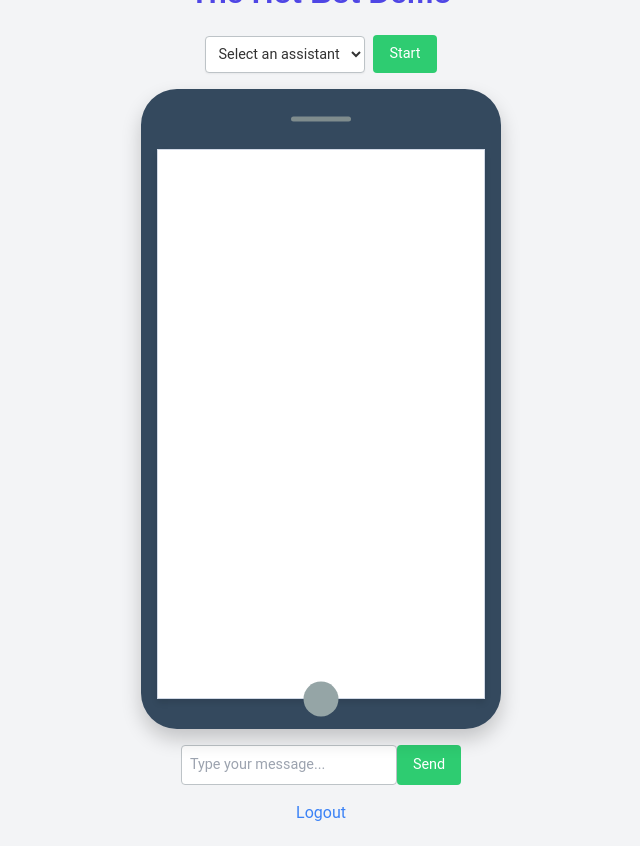
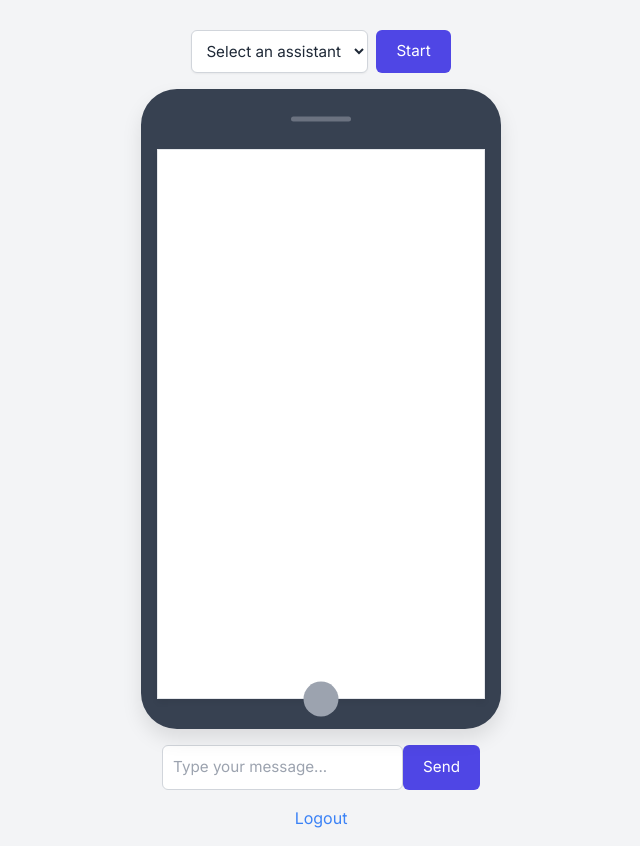
Before and after one commit to thehotbot/RoyaTest, a Flask app: template templates/index.html in a window 1280 px wide. Shown: the whole page, without its empty margins (319-959 px from the left). Before the commit the page ends 821 px from the top, so only its background shows below. Run offline with Flask 3, Linux system fonts and the light colour scheme; the template is opened without the code that fills it, so the values that code supplies are empty; parts of the project's set-up code (start-up, migrations or seed data) failed here and were passed over.

Commit message:
Agent query: Can you verify if the new color scheme and Inter font are correctly applied to the login page? Please check the overall appearance, including the text, button, and input field. Is the 'Sign In' button visible now?

```diff
--- a/static/css/output.css
+++ b/static/css/output.css
@@ -698,14 +698,14 @@ video {
   border-color: rgb(209 213 219 / var(--tw-border-opacity));
 }
 
-.bg-blue-500 {
-  --tw-bg-opacity: 1;
-  background-color: rgb(59 130 246 / var(--tw-bg-opacity));
-}
-
 .bg-gray-100 {
   --tw-bg-opacity: 1;
   background-color: rgb(243 244 246 / var(--tw-bg-opacity));
+}
+
+.bg-indigo-600 {
+  --tw-bg-opacity: 1;
+  background-color: rgb(79 70 229 / var(--tw-bg-opacity));
 }
 
 .bg-white {
@@ -766,6 +766,10 @@ video {
 
 .font-bold {
   font-weight: 700;
+}
+
+.font-medium {
+  font-weight: 500;
 }
 
 .leading-tight {
@@ -830,9 +834,9 @@ video {
 /* Custom styles */
 
 body {
-  font-family: 'Roboto', Arial, sans-serif;
-  background-color: #f0f4f8;
-  color: #333;
+  font-family: 'Inter', 'Segoe UI', Tahoma, Geneva, Verdana, sans-serif;
+  background-color: #f3f4f6;
+  color: #1f2937;
 }
 
 #chat-container {
@@ -840,9 +844,9 @@ body {
   display: flex;
   flex-direction: column;
   padding: 10px;
-  border: 1px solid #d1d9e6;
+  border: 1px solid #e5e7eb;
   background-color: #ffffff;
-  box-shadow: 0 4px 6px rgba(0, 0, 0, 0.1);
+  box-shadow: 0 4px 6px rgba(0, 0, 0, 0.05);
 }
 
 .message {
@@ -852,59 +856,59 @@ body {
   border-radius: 18px;
   word-wrap: break-word;
   font-size: 0.95rem;
-  line-height: 1.4;
+  line-height: 1.5;
 }
 
 .user-message {
   align-self: flex-end;
-  background-color: #3498db;
+  background-color: #4f46e5;
   color: white;
   margin-left: auto;
 }
 
 .assistant-message {
   align-self: flex-start;
-  background-color: #ecf0f1;
-  color: #2c3e50;
+  background-color: #f3f4f6;
+  color: #1f2937;
   margin-right: auto;
 }
 
 .assistant-message a {
-  color: #2980b9;
+  color: #4f46e5;
   text-decoration: underline;
 }
 
 .system-message {
   align-self: center;
-  background-color: #f1c40f;
-  color: #34495e;
+  background-color: #fde68a;
+  color: #92400e;
   font-style: italic;
 }
 
 #assistant-select, #message-input {
-  border: 1px solid #bdc3c7;
-  border-radius: 4px;
-  padding: 8px;
-  font-size: 0.9rem;
+  border: 1px solid #d1d5db;
+  border-radius: 6px;
+  padding: 10px;
+  font-size: 0.95rem;
 }
 
 #start-button, #send-button {
-  background-color: #2ecc71;
+  background-color: #4f46e5;
   color: white;
   transition: background-color 0.3s ease;
   border: none;
-  border-radius: 4px;
-  padding: 8px 16px;
-  font-size: 0.9rem;
+  border-radius: 6px;
+  padding: 10px 20px;
+  font-size: 0.95rem;
   cursor: pointer;
 }
 
 #start-button:hover, #send-button:hover {
-  background-color: #27ae60;
+  background-color: #4338ca;
 }
 
 #start-button:disabled {
-  background-color: #95a5a6;
+  background-color: #9ca3af;
   cursor: not-allowed;
 }
 
@@ -913,12 +917,12 @@ body {
   width: 360px;
   height: 640px;
   margin: auto;
-  border: 16px #34495e solid;
+  border: 16px #374151 solid;
   border-top-width: 60px;
   border-bottom-width: 60px;
   border-radius: 36px;
   background-color: white;
-  box-shadow: 0 10px 20px rgba(0, 0, 0, 0.2);
+  box-shadow: 0 10px 20px rgba(0, 0, 0, 0.1);
 }
 
 .smartphone-frame:before {
@@ -930,7 +934,7 @@ body {
   top: -30px;
   left: 50%;
   transform: translate(-50%, -50%);
-  background: #7f8c8d;
+  background: #6b7280;
   border-radius: 10px;
 }
 
@@ -943,28 +947,29 @@ body {
   left: 50%;
   bottom: -65px;
   transform: translate(-50%, -50%);
-  background: #95a5a6;
+  background: #9ca3af;
   border-radius: 50%;
 }
 
 h1 {
-  font-family: 'Montserrat', sans-serif;
-  color: #2c3e50;
+  font-family: 'Inter', 'Segoe UI', Tahoma, Geneva, Verdana, sans-serif;
+  color: #111827;
+  font-weight: 700;
 }
 
 a {
-  color: #3498db;
+  color: #4f46e5;
   text-decoration: none;
   transition: color 0.3s ease;
 }
 
 a:hover {
-  color: #2980b9;
+  color: #4338ca;
 }
 
-.hover\:bg-blue-700:hover {
+.hover\:bg-indigo-700:hover {
   --tw-bg-opacity: 1;
-  background-color: rgb(29 78 216 / var(--tw-bg-opacity));
+  background-color: rgb(67 56 202 / var(--tw-bg-opacity));
 }
 
 .hover\:text-blue-700:hover {
--- a/templates/index.html
+++ b/templates/index.html
@@ -4,6 +4,7 @@
     <meta charset="UTF-8">
     <meta name="viewport" content="width=device-width, initial-scale=1.0">
     <title>The Hot Bot Demo</title>
+    <link href="https://fonts.googleapis.com/css2?family=Inter:wght@400;500;700&display=swap" rel="stylesheet">
     <link rel="stylesheet" href="{{ url_for('static', filename='css/output.css') }}">
 </head>
 <body class="bg-gray-100 h-screen flex flex-col items-center justify-center">
--- a/templates/login.html
+++ b/templates/login.html
@@ -4,21 +4,22 @@
     <meta charset="UTF-8">
     <meta name="viewport" content="width=device-width, initial-scale=1.0">
     <title>Login - The Hot Bot Demo</title>
+    <link href="https://fonts.googleapis.com/css2?family=Inter:wght@400;500;700&display=swap" rel="stylesheet">
     <link rel="stylesheet" href="{{ url_for('static', filename='css/output.css') }}">
 </head>
-<body class="bg-gray-100 h-screen flex items-center justify-center">
+<body class="bg-gray-100 h-screen flex items-center justify-center font-inter">
     <div class="bg-white p-8 rounded-lg shadow-md w-96">
-        <h1 class="text-2xl font-bold mb-6 text-center">Login</h1>
+        <h1 class="text-2xl font-bold mb-6 text-center text-indigo-600">Login</h1>
         {% if error %}
         <p class="text-red-500 mb-4">{{ error }}</p>
         {% endif %}
         <form method="POST">
             <div class="mb-4">
-                <label for="password" class="block text-gray-700 text-sm font-bold mb-2">Password</label>
-                <input type="password" id="password" name="password" class="shadow appearance-none border rounded w-full py-2 px-3 text-gray-700 leading-tight focus:outline-none focus:shadow-outline" required>
+                <label for="password" class="block text-gray-700 text-sm font-medium mb-2">Password</label>
+                <input type="password" id="password" name="password" class="shadow appearance-none border rounded w-full py-2 px-3 text-gray-700 leading-tight focus:outline-none focus:ring-2 focus:ring-indigo-500" required>
             </div>
             <div class="flex items-center justify-between">
-                <button type="submit" class="bg-blue-500 hover:bg-blue-700 text-white font-bold py-2 px-4 rounded focus:outline-none focus:shadow-outline">
+                <button type="submit" class="w-full bg-indigo-600 hover:bg-indigo-700 text-white font-bold py-2 px-4 rounded focus:outline-none focus:shadow-outline transition duration-300">
                     Sign In
                 </button>
             </div>
```
Also changed, not shown: static/css/styles.css (+31 -30 lines), 2 other files.
